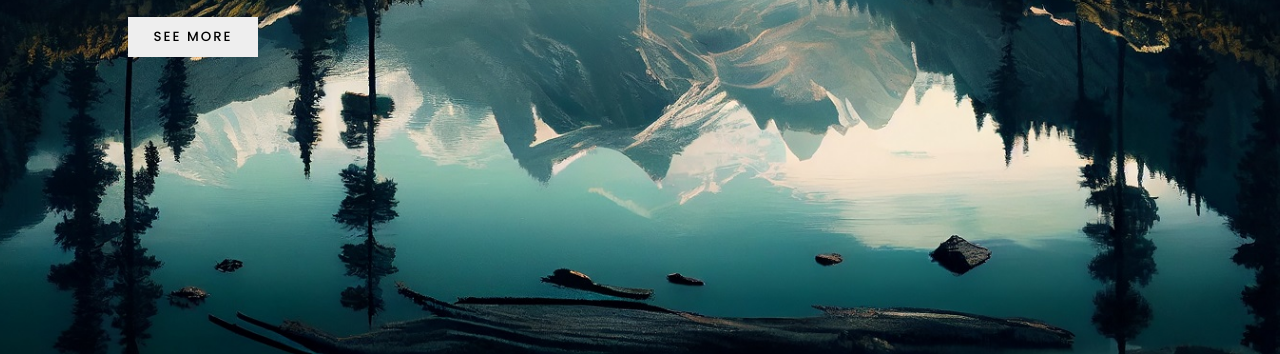
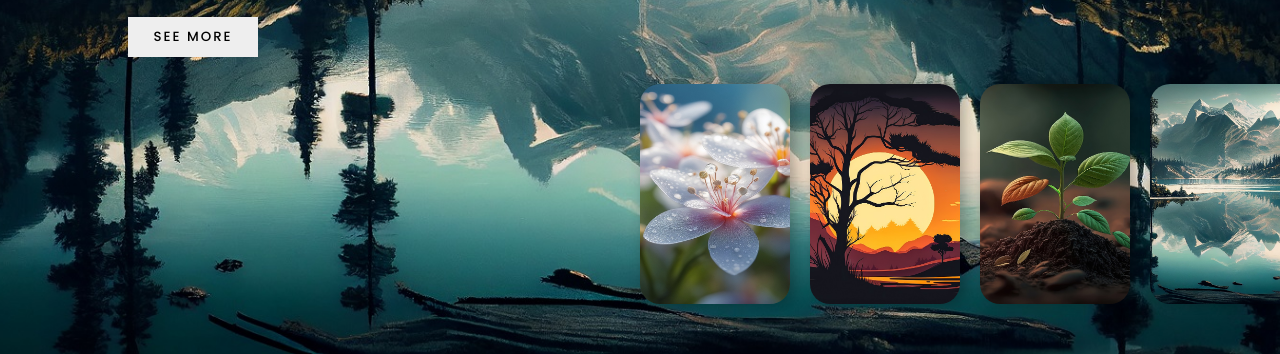
Before and after one commit to javidShabin/Image-slider, a plain HTML site: page index.html in a window 1280 px wide. Shown: the part 446-800 px from the top of the page. Drawn offline with Linux system fonts and the light colour scheme; a web font is replaced by a local one.

Commit message:
add items in the thumnail section

```diff
--- a/index.html
+++ b/index.html
@@ -82,7 +82,18 @@
             </div>
         </div>
         <div class="thumbnail">
-
+            <div class="item">
+                <img src="./images/img1.jpg" alt="">
+            </div>
+            <div class="item">
+                <img src="./images/img2.jpg" alt="">
+            </div>
+            <div class="item">
+                <img src="./images/img4.jpg" alt="">
+            </div>
+            <div class="item">
+                <img src="./images/img3.jpg" alt="">
+            </div>
         </div>
         <div class="nextPrevArrows">
 
--- a/style.css
+++ b/style.css
@@ -110,3 +110,29 @@ header a:hover{
     border: 1px solid #fff;
     color: #eee;
 }
+
+/* Thumbnail Section  */
+.thumbnail{
+    position: absolute;
+    bottom: 50px;
+    left: 50%;
+    width: max-content;
+    z-index: 100;
+    display: flex;
+    gap: 20px;
+}
+
+.thumbnail .item{
+    width: 150px;
+    height: 220px;
+    flex-shrink: 0;
+    position: relative;
+}
+
+.thumbnail .item img{
+    width: 100%;
+    height: 100%;
+    object-fit: cover;
+    border-radius: 20px;
+    box-shadow: 5px 0 15px rgba(0, 0, 0, 0.3);
+}
```
